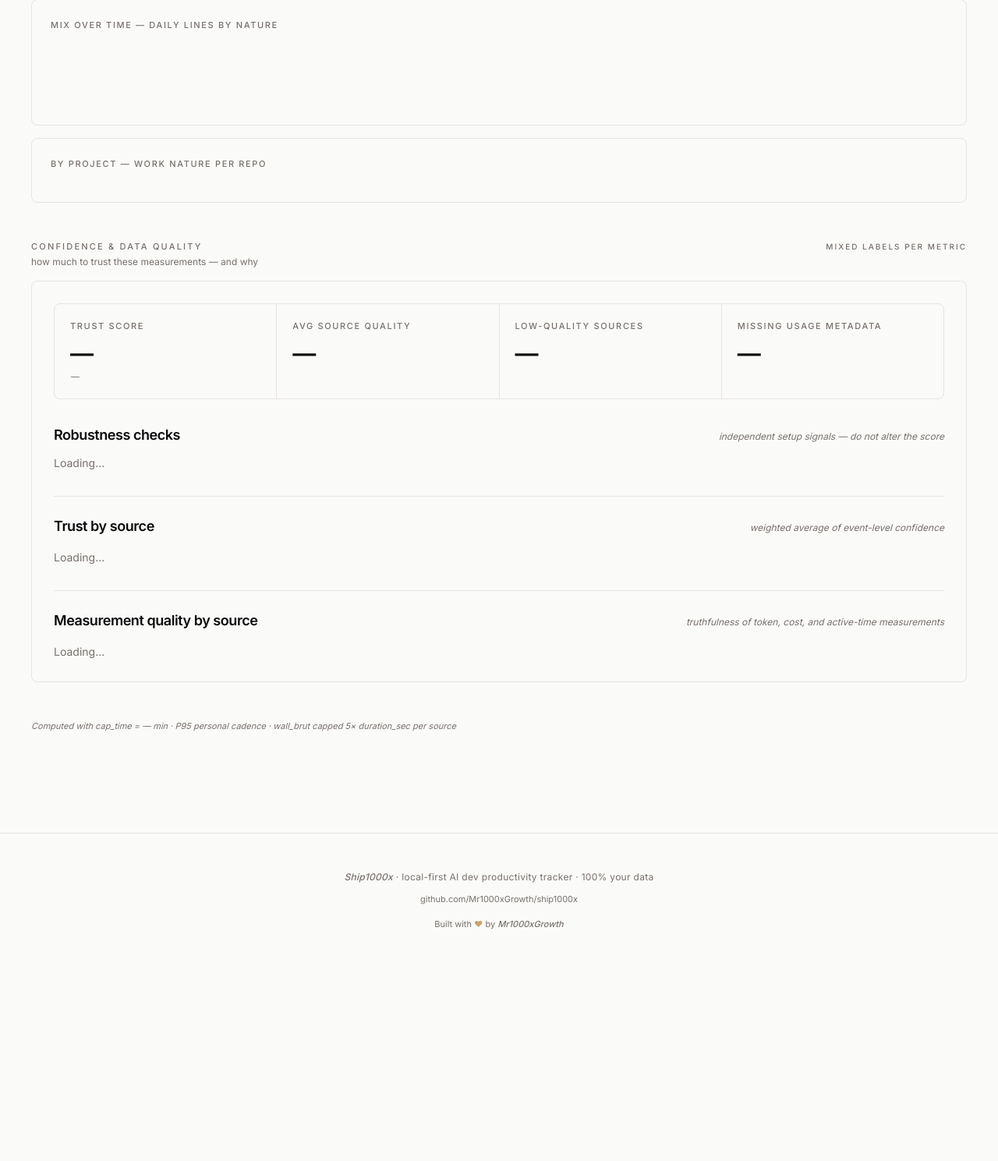
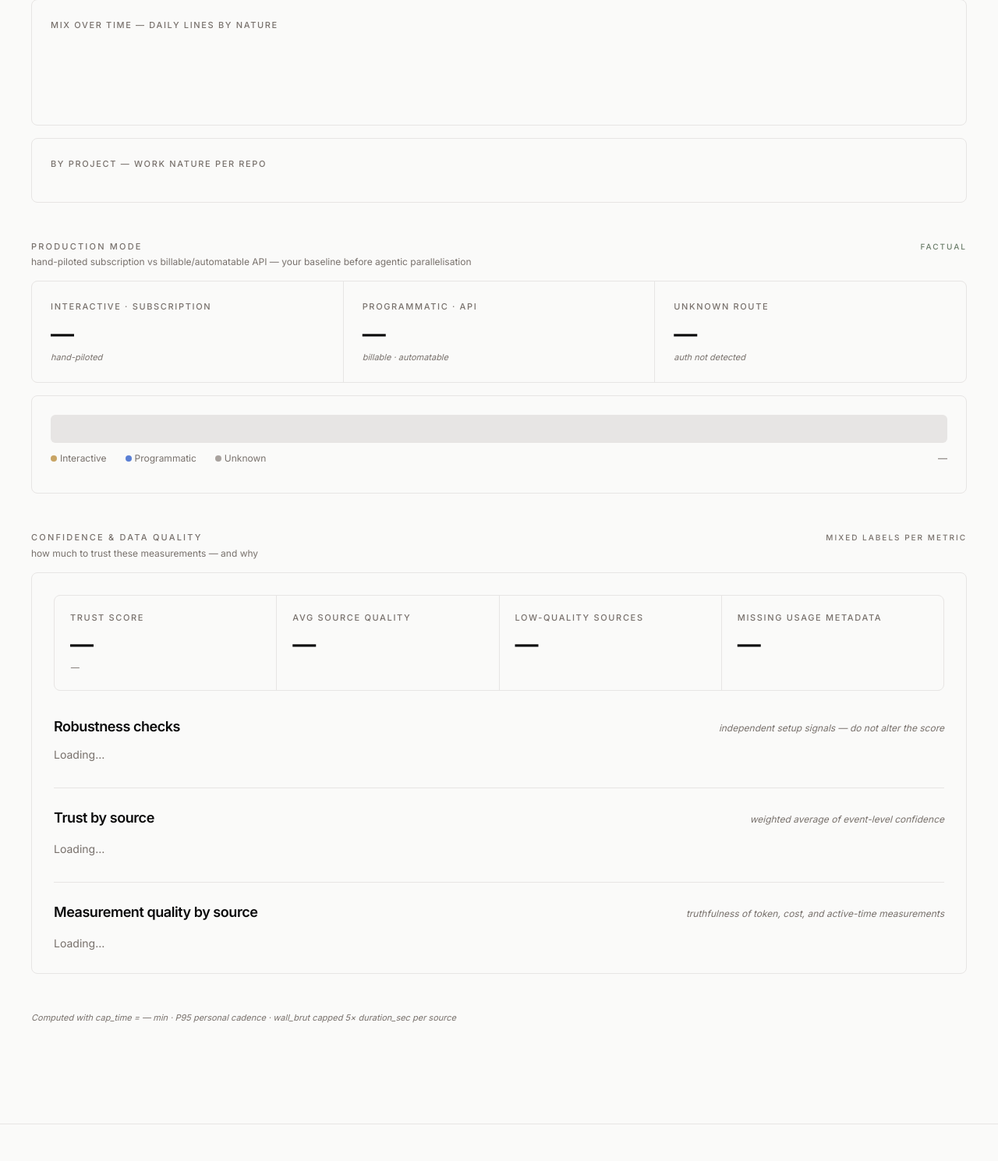
Before and after one commit to Mr1000xGrowth/ship1000x, a Python web app: template ship1000x/web/templates/overview.html in a window 1280 px wide. Shown: the part 2362-3851 px from the top of the page at 78% size. Before the commit the page ends 3554 px from the top, so only its background shows below. Run offline with Jinja, Linux system fonts and the light colour scheme; the template is opened without the code that fills it, so the values that code supplies are empty; some libraries are stand-ins or nearby versions.

Commit message:
feat(dashboard): 'Production mode' lens — interactive (subscription) vs programmatic (API)
New /api/production-mode endpoint splits LLM production by auth route (from the
already-collected auth_mode): interactive=OAuth/subscription (hand-piloted),
programmatic=API key (billable/automatable), unknown. Surfaced as a dedicated
Overview block with cost/token shares + a stacked bar.

Framed as a BASELINE: today's hand-piloted subscription ceiling, before agentic
parallelisation — the 'before' against which programmatic growth (loops/workers,
and the mid-2026 provider shifts) can be measured. Measured only; the 'with
budget I'd do N× more' projection stays in the Estimate tab. Aggregates only
(privacy test included). 596 pass.

```diff
--- a/ship1000x/web/templates/overview.html
+++ b/ship1000x/web/templates/overview.html
@@ -263,6 +263,46 @@
     <div class="bg-paper dark:bg-graphite border border-mist dark:border-slate rounded-lg p-6">
       <div class="text-[11px] uppercase tracking-[0.15em] text-stone font-medium mb-4">By project — work nature per repo</div>
       <div id="wm-projects" class="space-y-3"></div>
+    </div>
+  </section>
+
+  <!-- PRODUCTION MODE (interactive subscription vs programmatic API) -->
+  <section class="space-y-4">
+    <div class="flex items-baseline justify-between">
+      <div>
+        <div class="text-[11px] uppercase tracking-[0.2em] text-stone font-medium">Production mode</div>
+        <div class="text-xs text-stone mt-1">hand-piloted subscription vs billable/automatable API — your baseline before agentic parallelisation</div>
+      </div>
+      <span class="text-[10px] uppercase tracking-[0.2em] text-sage font-medium">Factual</span>
+    </div>
+
+    <div class="grid grid-cols-1 sm:grid-cols-3 gap-px bg-mist dark:bg-slate border border-mist dark:border-slate rounded-lg overflow-hidden">
+      <div class="metric-card bg-paper dark:bg-graphite p-6">
+        <div class="text-[11px] uppercase tracking-[0.15em] text-stone font-medium">Interactive · subscription</div>
+        <div class="mt-2 font-display text-3xl text-ink dark:text-paper font-numeric" id="pm-interactive">—</div>
+        <div class="text-[11px] text-stone mt-1 italic" id="pm-interactive-detail">hand-piloted</div>
+      </div>
+      <div class="metric-card bg-paper dark:bg-graphite p-6">
+        <div class="text-[11px] uppercase tracking-[0.15em] text-stone font-medium">Programmatic · API</div>
+        <div class="mt-2 font-display text-3xl text-ink dark:text-paper font-numeric" id="pm-programmatic">—</div>
+        <div class="text-[11px] text-stone mt-1 italic" id="pm-programmatic-detail">billable · automatable</div>
+      </div>
+      <div class="metric-card bg-paper dark:bg-graphite p-6">
+        <div class="text-[11px] uppercase tracking-[0.15em] text-stone font-medium">Unknown route</div>
+        <div class="mt-2 font-display text-3xl text-ink dark:text-paper font-numeric" id="pm-unknown">—</div>
+        <div class="text-[11px] text-stone mt-1 italic">auth not detected</div>
+      </div>
+    </div>
+
+    <div class="bg-paper dark:bg-graphite border border-mist dark:border-slate rounded-lg p-6 space-y-3">
+      <div class="flex h-9 w-full overflow-hidden rounded-md bg-mist dark:bg-slate" id="pm-bar"></div>
+      <div class="flex flex-wrap items-center gap-x-6 gap-y-1 text-xs text-stone">
+        <span><span class="inline-block w-2 h-2 rounded-full mr-1" style="background:#c8a464"></span>Interactive</span>
+        <span><span class="inline-block w-2 h-2 rounded-full mr-1" style="background:#5a7fd4"></span>Programmatic</span>
+        <span><span class="inline-block w-2 h-2 rounded-full mr-1" style="background:#a8a29e"></span>Unknown</span>
+        <span class="ml-auto" id="pm-total">—</span>
+      </div>
+      <div class="text-[11px] text-stone italic" id="pm-note"></div>
     </div>
   </section>
 
@@ -768,6 +808,43 @@ async function loadWorkMix(days) {
   }
 }
 
+const PM_COLORS = { interactive: '#c8a464', programmatic: '#5a7fd4', unknown: '#a8a29e' };
+
+async function loadProductionMode(days) {
+  try {
+    const d = await fetchJSON(`/api/production-mode?days=${days}`);
+    const m = d.modes;
+    const fmtPctCost = (mode) => {
+      const b = m[mode];
+      return `${b.cost_share_pct}%`;
+    };
+    document.getElementById('pm-interactive').textContent = fmtPctCost('interactive');
+    document.getElementById('pm-programmatic').textContent = fmtPctCost('programmatic');
+    document.getElementById('pm-unknown').textContent = fmtPctCost('unknown');
+    document.getElementById('pm-interactive-detail').textContent =
+      `hand-piloted · ${fmtCurrency(m.interactive.api_equivalent_usd)} API-eq`;
+    document.getElementById('pm-programmatic-detail').textContent =
+      `billable · ${fmtCurrency(m.programmatic.api_equivalent_usd)} API-eq`;
+    document.getElementById('pm-total').textContent =
+      `${fmtCurrency(d.totals.api_equivalent_usd)} API-equivalent total · share by cost`;
+
+    const bar = document.getElementById('pm-bar');
+    bar.innerHTML = ['interactive', 'programmatic', 'unknown']
+      .filter(k => (m[k].cost_share_pct || 0) > 0)
+      .map(k => {
+        const p = m[k].cost_share_pct;
+        const label = p >= 7 ? `${p.toFixed(0)}%` : '';
+        return `<div title="${k}: ${fmtCurrency(m[k].api_equivalent_usd)} (${p}%)" `
+          + `class="flex items-center justify-center text-[11px] font-semibold text-white" `
+          + `style="width:${p}%;background:${PM_COLORS[k]}">${label}</div>`;
+      })
+      .join('');
+    document.getElementById('pm-note').textContent = d.baseline_note || '';
+  } catch (e) {
+    console.error('ProductionMode error:', e);
+  }
+}
+
 async function reloadData() {
   const days = window.getWindowDays();
   await Promise.all([
@@ -777,6 +854,7 @@ async function reloadData() {
     loadSourceQuality(days),
     loadCostModels(days),
     loadWorkMix(days),
+    loadProductionMode(days),
   ]);
 }
 
```
Also changed, not shown: ship1000x/web/app.py (+59 -0 lines), tests/test_dashboard_smoke.py (+18 -0 lines).
